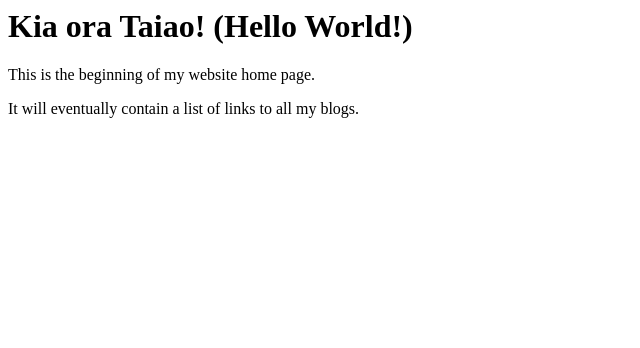
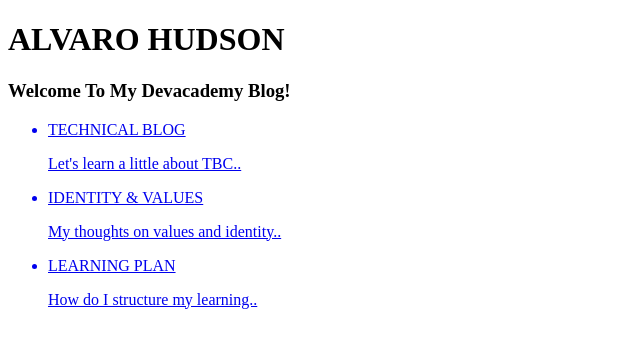
Before and after one commit to alvaro-hudson/alvaro-hudson.github.io, a plain HTML site: page index.html in a window 1280 px wide. Shown: the whole page, without its empty margins (0-640 px from the left). Drawn offline with Linux system fonts and the light colour scheme.

Commit message:
Add basic structure for index.html

```diff
--- a/index.html
+++ b/index.html
@@ -1,9 +1,37 @@
+<!DOCTYPE html>
 <html>
+
   <head>
-    <title>My blog</title>
+    <title>Alvaro's Blog</title>
+    <meta charset="UTF-8">
+    <link href="styles/main.css" rel="stylesheet" type="text/css">
+
   <body>
-    <h1>Kia ora Taiao! (Hello World!)</h1>
-    <p> This is the beginning of my website home page.</p>
-    <p> It will eventually contain a list of links to all my blogs. </p>
+
+    <header>
+      <h1>ALVARO HUDSON</h1>
+      <h3>Welcome To My Devacademy Blog!</h3>
+    </header>
+
+    <ul>
+      <a href="blog/html-css.html">
+        <li>TECHNICAL BLOG
+        <p>Let's learn a little about TBC..</p>
+        </li>
+      </a>
+      <a href="blog/identity-values.html">
+        <li>IDENTITY & VALUES
+        <p>My thoughts on values and identity..</p>
+        </li>
+      </a>
+      <a href="blog/learning-plan.html">
+        <li>LEARNING PLAN
+        <p>How do I structure my learning..</p>
+        </li>
+      </a>
+    </ul>
+
+
   </body>
+
 </html>
```
